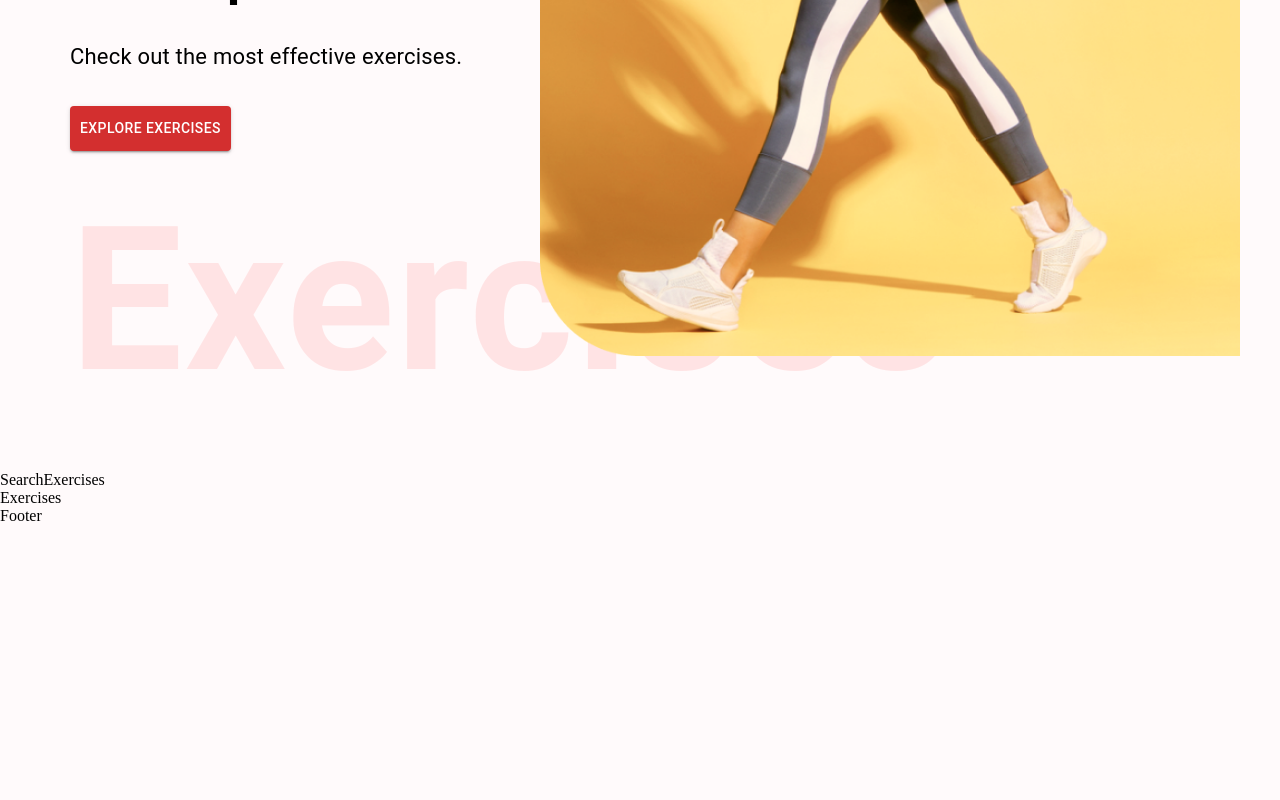
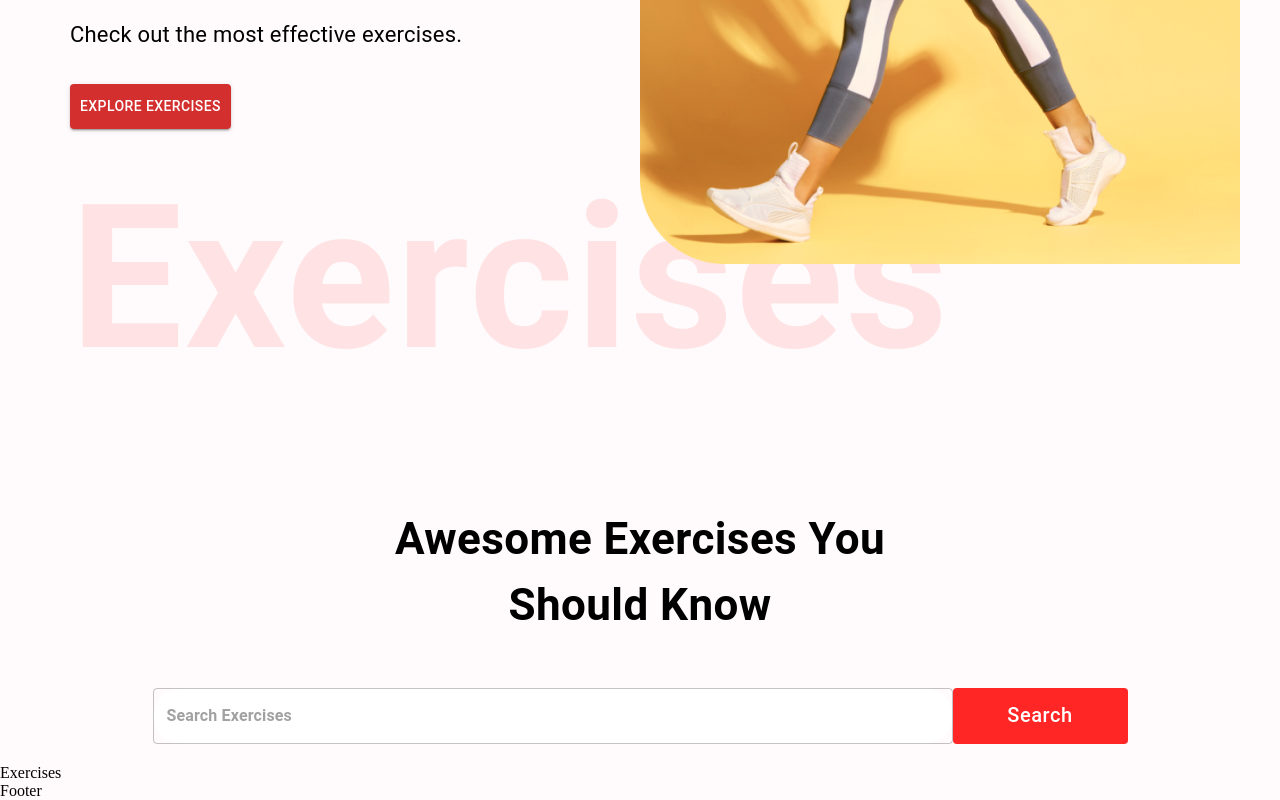
Before and after one commit to Rahul-71/Fitness-App, a React (Create React App) app: page / in a window 1280 px wide. Shown: the part 510-1310 px from the top of the page. Before the commit the page ends 1035 px from the top, so only its background shows below. Built offline with nearby package versions, Linux system fonts and the light colour scheme.

Commit message:
SearchExercises at Home UI added

```diff
--- a/src/App.css
+++ b/src/App.css
@@ -56,9 +56,9 @@
   position: absolute;
   right: 40px;
   top: 0px;
-  width: 700px;
-  height: 900px;
-  margin-top: -330px;
+  width: 600px;
+  height: 800px;
+  margin-top: -300px;
 }
 
 /* .exercise-card {
--- a/src/components/HeroBanner.js
+++ b/src/components/HeroBanner.js
@@ -6,7 +6,7 @@
   return (
     <Box
       sx={{
-        mt: { lg: "212px", xs: "70px" },
+        mt: { lg: "190px", xs: "70px" },
         ml: { sm: "50px" },
       }}
       p="20px"
--- a/src/components/SearchExercises.js
+++ b/src/components/SearchExercises.js
@@ -1,7 +1,56 @@
 import React from "react";
+import { Box, Button, Stack, TextField, Typography } from "@mui/material";
 
 const SearchExercises = () => {
-  return <div>SearchExercises</div>;
+  return (
+    <Stack alignItems="center" mt="37px" justifyContent="center" p="20px">
+      <Typography
+        fontWeight={700}
+        sx={{
+          fontSize: { lg: "44px", xs: "30px" },
+        }}
+        mb="50px"
+        textAlign="center"
+      >
+        Awesome Exercises You <br /> Should Know
+      </Typography>
+
+      <Box>
+        <TextField
+          height="76px"
+          value=""
+          placeholder="Search Exercises"
+          type="text"
+          onChange={(e) => {}}
+          sx={{
+            backgroundColor: "#fff",
+            borderRadius: "40px",
+            width: { lg: "800px", xs: "350px" },
+            input: {
+              fontWeight: "700",
+              border: "none",
+              borderRadius: "4px",
+            },
+          }}
+        />
+        <Button
+          className="search-btn"
+          sx={{
+            bgcolor: "#ff2625",
+            color: "#fff",
+            textTransform: "none",
+            // textAlign: "center",
+            width: { lg: "175px", xs: "80px" },
+            fontSize: { lg: "20px", xs: "14px" },
+            height: "56px",
+            position: "relative",
+          }}
+        >
+          Search
+        </Button>
+      </Box>
+    </Stack>
+  );
 };
 
 export default SearchExercises;
```
